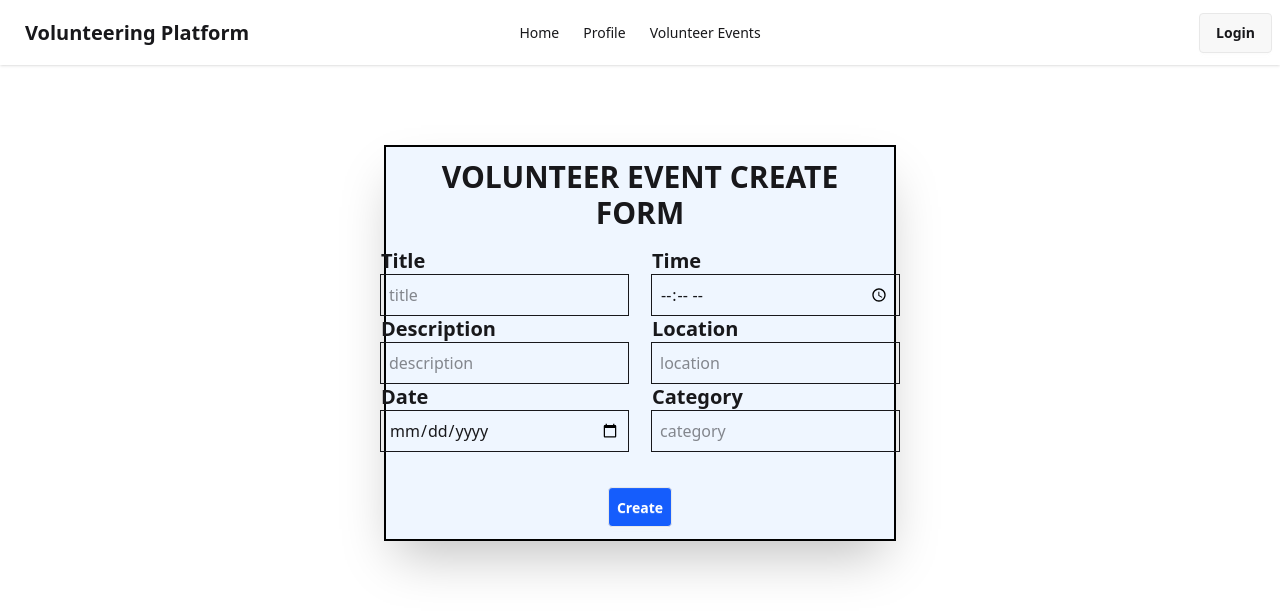
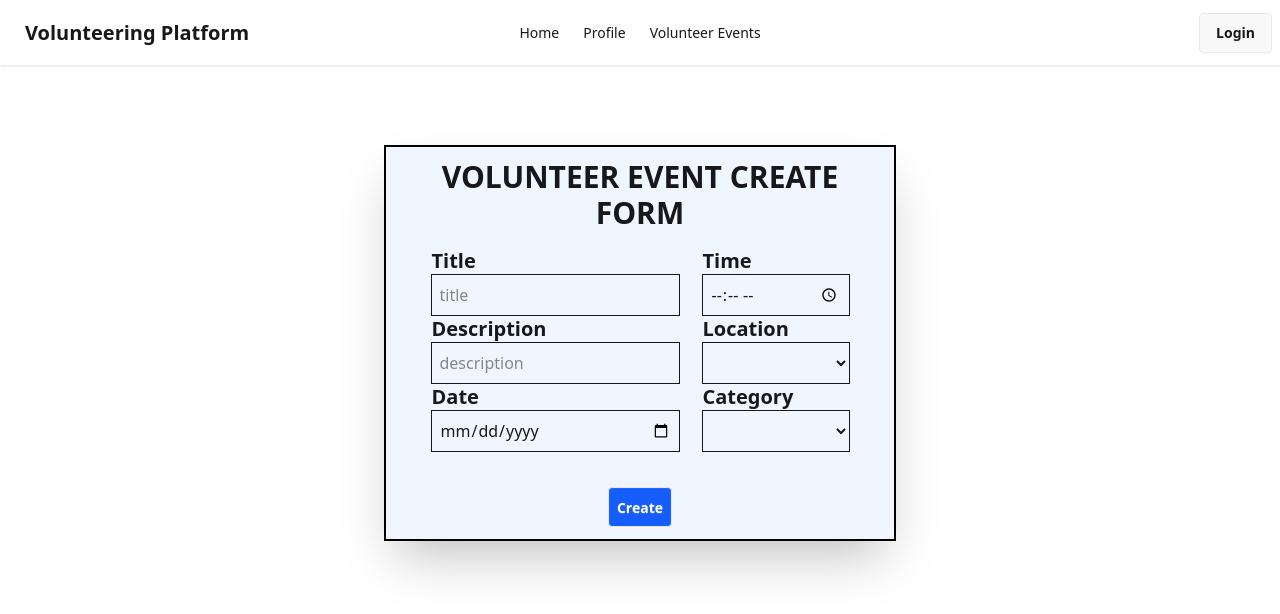
Before and after one commit to ayathree/works-of-volunteering-platform-clientside, a React (Vite) app: page /createEvents in a window 1280 px wide. Shown: the top 614 px of the page. Built offline with nearby package versions, Linux system fonts and the light colour scheme.

Commit message:
front end functionality for create event page

```diff
--- a/src/pages/CreateEvents.jsx
+++ b/src/pages/CreateEvents.jsx
@@ -1,36 +1,78 @@
-import { Link } from "react-router";
+// import { Link } from "react-router";
+
+import axios from "axios";
+import { toast, ToastContainer } from "react-toastify";
 
 
 const CreateEvents = () => {
+    const handleSubmit = event=>{
+        event.preventDefault();
+        const form = event.target;
+        const title = form.title.value;
+        const description = form.description.value;
+        const date = form.date.value;
+        const time = form.time.value;
+        const location = form.location.value;
+        const category = form.category.value;
+
+        const newEvents={title,description,date,time,location,category}
+
+        console.log(newEvents)
+
+        axios.post("http://localhost:5000/allEvents", newEvents)
+       .then((res)=>{
+        toast('Event create successfully')
+        console.log("Event created",res);
+        form.reset()
+
+
+       })
+
+        .catch ((error)=>  console.error("Creation error:", error))
+
+        toast('Creation failed')
+    }
+
+
     return (
         <div className="flex justify-center items-center">
             <div className="border-2 border-black  max-w-lg   p-3 shadow-2xl mt-20 bg-blue-50">
            <h1 className="uppercase font-bold text-3xl text-center">Volunteer Event create Form</h1>
-           <form  >
+           <form onSubmit={handleSubmit} >
             <div className="flex flex-row justify-center items-center gap-6 mt-4">
             <div className="flex flex-col">
                <label className="text-xl font-semibold">Title</label>
 
-                <input className="outline p-2" type="text" placeholder="title"  />
+                <input name="title" className="outline p-2" type="text" placeholder="title" required  />
 
                 <label className="text-xl font-semibold">Description</label>
 
-                <input  className="outline p-2" type="text-area" placeholder="description"  />
+                <input name="description" className="outline p-2" type="text-area" placeholder="description"  />
 
                 <label className="text-xl font-semibold">Date</label>
 
-                <input  className="outline p-2" type="date" placeholder="date"  />
+                <input name="date" className="outline p-2" type="date" placeholder="date" required />
                </div>
                 <div className="flex flex-col">
                 <label className="text-xl font-semibold">Time</label>
 
-                <input  className="outline p-2" type="time" placeholder="time"  />
+                <input name="time"  className="outline p-2" type="time" placeholder="time" required />
                 <label className="text-xl font-semibold">Location</label>
+                <select name="location" className="outline p-2"  required>
+                    <option value=""></option>
+                    <option value="Dhaka">Dhaka</option>
+                    <option value="Chattogram">Chattogram</option>
+                </select>
 
-                <input  className="outline p-2" type="text" placeholder="location"  />
+
                 <label className="text-xl font-semibold">Category</label>
+                <select name="category" className="outline p-2"  required>
+                    <option value=""></option>
+                    <option value="Environmental">Environmental</option>
+                    <option value="Educational">Educational</option>
+                    <option value="Healthcare">Healthcare</option>
+                </select>
 
-                <input  className="outline p-2" type="text" placeholder="category"  />
                 </div>
 
             </div>
@@ -41,6 +83,7 @@ const CreateEvents = () => {
                 <button className="disabled:opacity-70 bg-blue-600 p-2 text-white btn mt-3 " >Create</button>
                 </div>
             </form>
+            <ToastContainer />
         </div>
         </div>
     );
```
